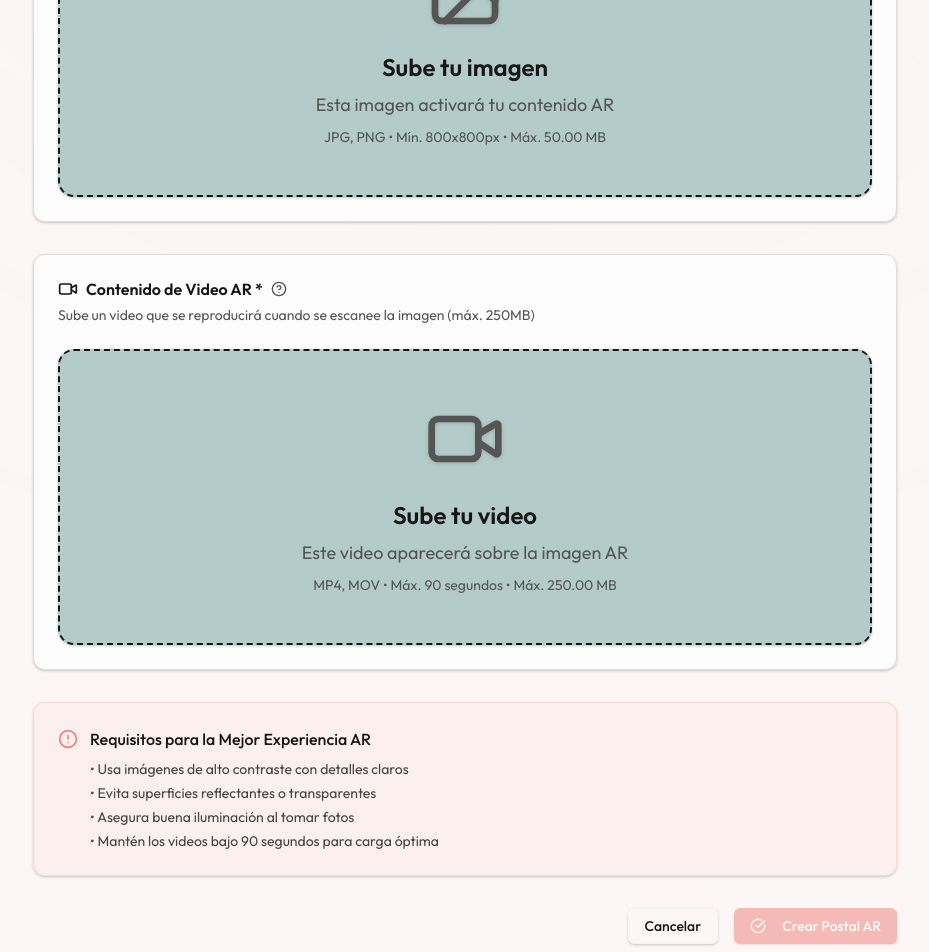
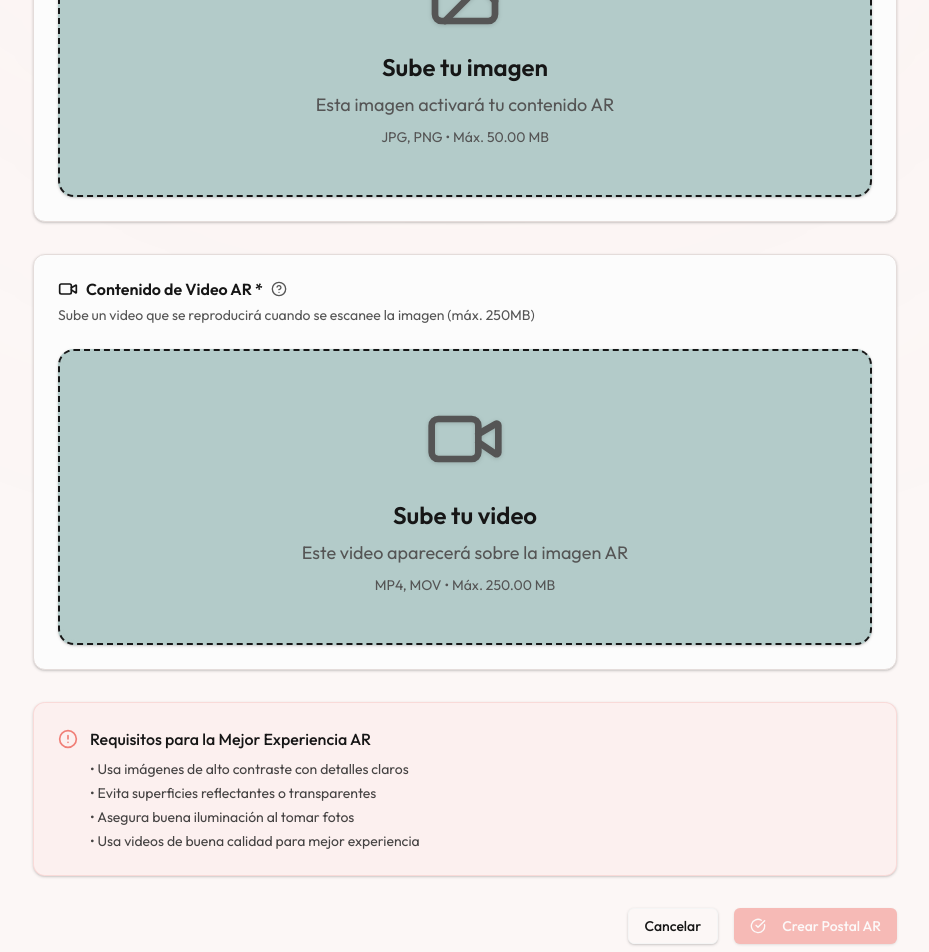
Before and after one commit to alexbrandh/loopar, a Next.js app: page /dashboard/new in a window 1280 px wide. Shown: the part 840-1792 px from the top of the page, without its empty margins (175-1104 px from the left). Built offline with nearby package versions, Linux system fonts and the light colour scheme; no server answers; a web font is replaced by a local one.

Commit message:
fix: eliminar textos de límites mínimos y duración en UI

```diff
--- a/src/app/dashboard/new/page.tsx
+++ b/src/app/dashboard/new/page.tsx
@@ -774,7 +774,7 @@ export default function NewPostcard() {
                   uploadProgress={currentStep === 'uploading-image' ? uploadProgress : undefined}
                   title="Sube tu imagen"
                   description="Esta imagen activará tu contenido AR"
-                  supportedFormats="JPG, PNG • Mín. 800x800px"
+                  supportedFormats="JPG, PNG"
                   disabled={currentStep !== 'idle'}
                 />
               </CardContent>
@@ -791,7 +791,7 @@ export default function NewPostcard() {
                       <HelpCircle className="h-4 w-4 text-muted-foreground hover:text-foreground" />
                     </TooltipTrigger>
                     <TooltipContent>
-                      <p>Este video aparecerá flotando sobre la imagen cuando sea detectada. Mantén el video corto (máx. 90 segundos) y con buena calidad para la mejor experiencia AR.</p>
+                      <p>Este video aparecerá flotando sobre la imagen cuando sea detectada. Usa buena calidad para la mejor experiencia AR.</p>
                     </TooltipContent>
                   </Tooltip>
                 </CardTitle>
@@ -820,7 +820,7 @@ export default function NewPostcard() {
                   uploadProgress={currentStep === 'uploading-video' ? uploadProgress : undefined}
                   title="Sube tu video"
                   description="Este video aparecerá sobre la imagen AR"
-                  supportedFormats="MP4, MOV • Máx. 90 segundos"
+                  supportedFormats="MP4, MOV"
                   disabled={currentStep !== 'idle'}
                 />
               </CardContent>
@@ -837,7 +837,7 @@ export default function NewPostcard() {
                       <li>• Usa imágenes de alto contraste con detalles claros</li>
                       <li>• Evita superficies reflectantes o transparentes</li>
                       <li>• Asegura buena iluminación al tomar fotos</li>
-                      <li>• Mantén los videos bajo 90 segundos para carga óptima</li>
+                      <li>• Usa videos de buena calidad para mejor experiencia</li>
                     </ul>
                   </div>
                 </div>
```
